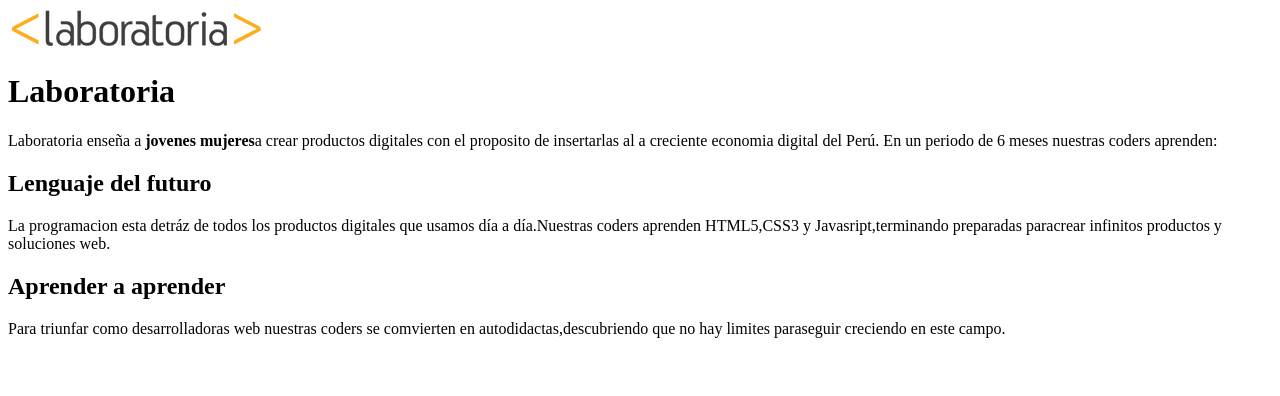
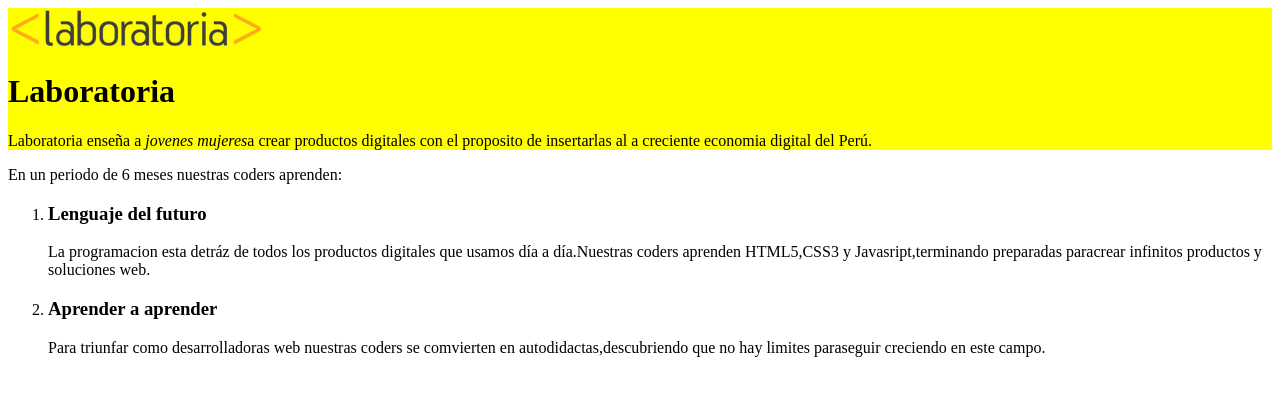
Before and after one commit to helendqg/cajas, a plain HTML site: page index.html in a window 1280 px wide. Drawn offline with Linux system fonts and the light colour scheme.

Commit message:
identacion

```diff
--- a/index.html
+++ b/index.html
@@ -1,16 +1,25 @@
-<!DOCTYPEhtml>
+<!DOCTYPE html>
 <html>
 <head>
+	<meta charset="utf-8">
 	<title>haciendo cajas</title>
 </head>
 <body>
-	<img src="logo.png"/>
-	<h1>Laboratoria</h1>
-		<p>Laboratoria enseña a <strong>jovenes mujeres</strong>a crear productos digitales con el proposito de insertarlas al a creciente economia digital del Perú.
-		En un periodo de 6 meses nuestras coders aprenden:  </p>
-	<h2>Lenguaje del futuro</h2>
-		<p>La programacion esta detráz de todos los productos digitales que usamos día a día.Nuestras coders aprenden HTML5,CSS3 y Javasript,terminando preparadas paracrear infinitos productos y soluciones web.</p>
-	<h2>Aprender a aprender</h2>
-	<p>Para triunfar como desarrolladoras web nuestras coders se comvierten en autodidactas,descubriendo que no hay limites paraseguir creciendo en este campo.</p>
+	<div style="background:yellow;">
+		<img class= "logo" src="logo.png">
+		<h1>Laboratoria</h1>
+		<p class="descripcion">Laboratoria enseña a <em>jovenes mujeres</em>a crear productos digitales con el proposito de insertarlas al a creciente economia digital del Perú.</p>
+	</div>
+	<p>En un periodo de 6 meses nuestras coders aprenden:</p>
+	<ol>
+		<li>
+			<h3>Lenguaje del futuro</h3>
+			<p>La programacion esta detráz de todos los productos digitales que usamos día a día.Nuestras coders aprenden HTML5,CSS3 y Javasript,terminando preparadas paracrear infinitos productos y soluciones web.</p>
+		</li>
+		<li>
+			<h3>Aprender a aprender</h3>
+			<p>Para triunfar como desarrolladoras web nuestras coders se comvierten en autodidactas,descubriendo que no hay limites paraseguir creciendo en este campo.</p>
+		</li>
+	</ol>
 </body>
 </html>
```
